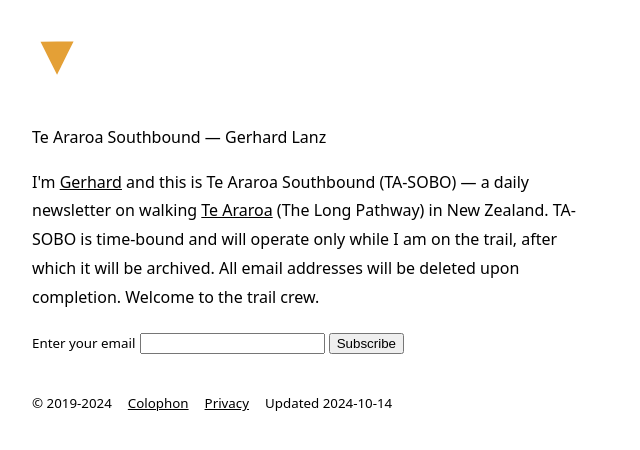
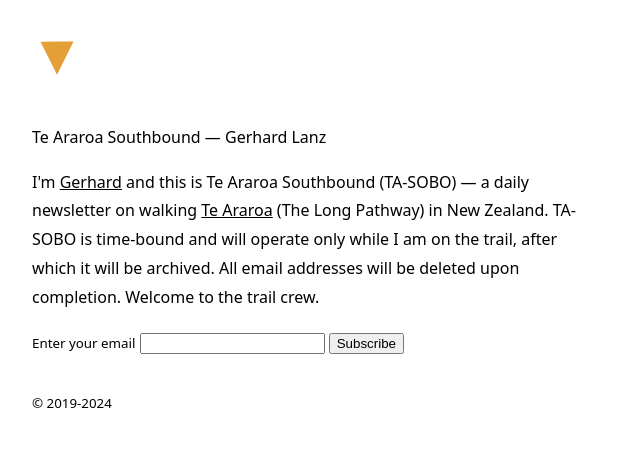
Before and after one commit to gerhardlanz/ta-sobo.gerhardla.nz, a Jekyll site: the page built from index.html, in a window 1280 px wide. Shown: the top 450 px of the page, without its empty margins (0-640 px from the left). Built offline with Jekyll 4.4.1, drawn with Linux system fonts in a browser that asks for light colours.

Commit message:
fix: urls in footer

```diff
--- a/_layouts/default.html
+++ b/_layouts/default.html
@@ -32,15 +32,6 @@
     <footer>
         <ul style="display: flex; flex-wrap: wrap; column-gap: 1rem; list-style: none; margin-top: 2rem; padding: 0">
             <li><small>&copy; 2019-{{ site.time | date: '%Y' }}</small></li>
-            {% if page.collection %}
-            <li><small>Published {{ page.date | date: "%A, %d %B %Y — %H:%M" }}</small></li>
-            <li><small><a href="mailto:me@gerhardla.nz?subject={{ page.url | prepend: site.url }}">Reply by
-                        email</a></small></li>
-            {% else %}
-            <li><small><a href="https://gerhardla.nz/colophon">Colophon</a></small></li>
-            <li><small><a href="https://gerhardla.nz/privacy">Privacy</a></small></li>
-            <li><small>Updated {{ "now" | date: "%F" }}</small></li>
-            {% endif %}
         </ul>
     </footer>
 </body>
```
